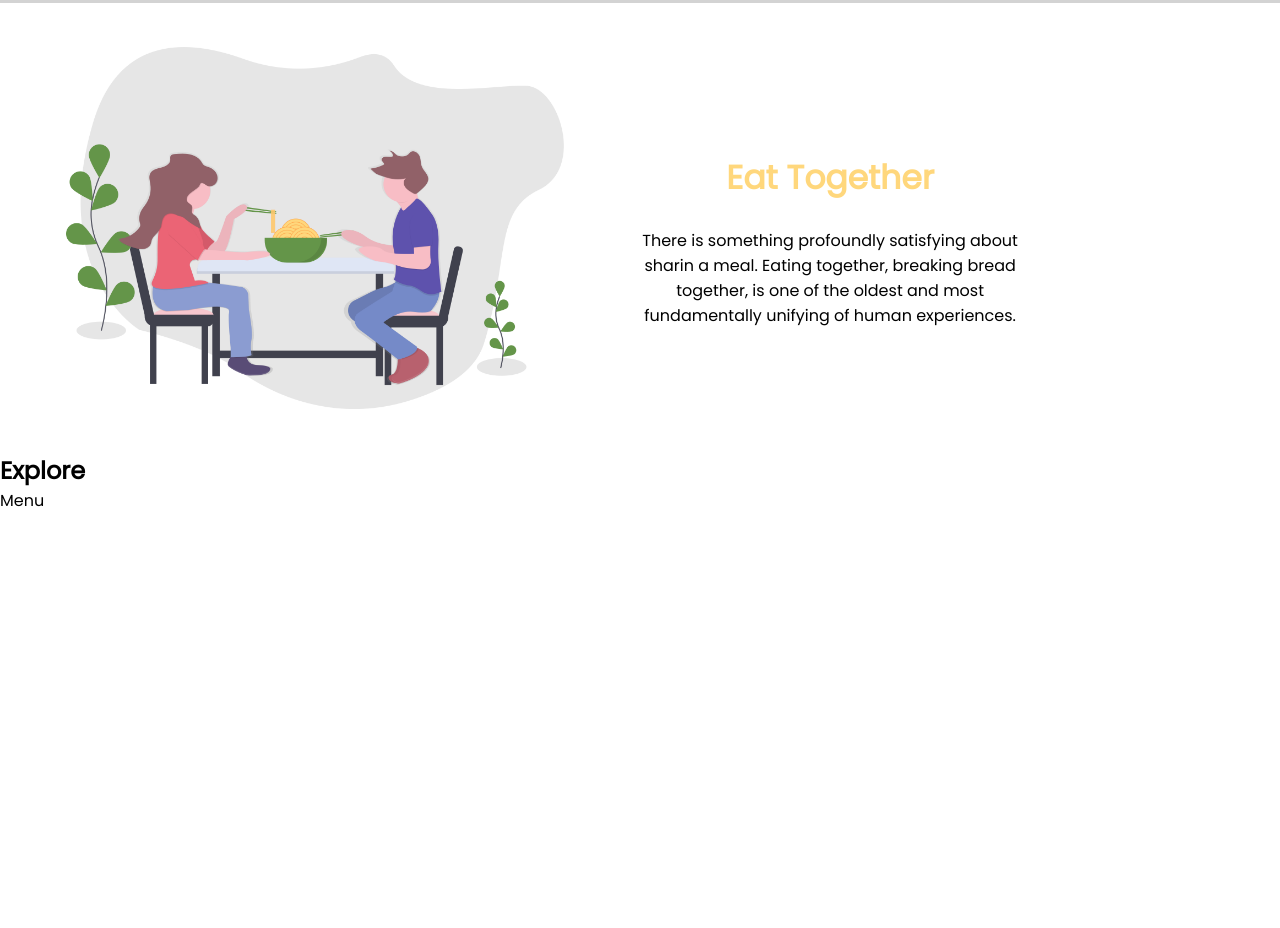
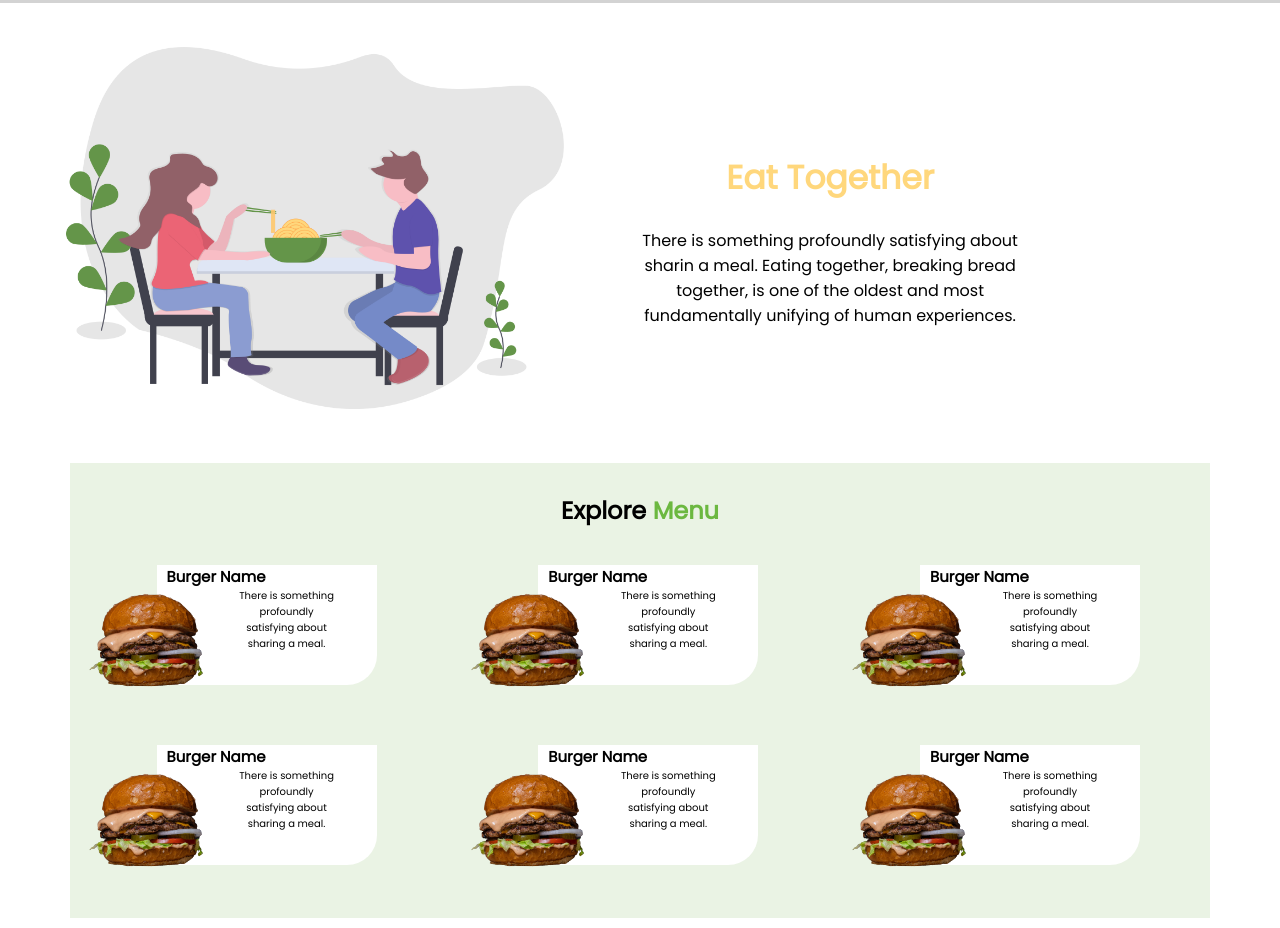
Before and after one commit to Ian-Wa/StreetFood-Website, a plain HTML site: page index.html in a window 1280 px wide. Shown: the part 797-1725 px from the top of the page. Before the commit the page ends 1310 px from the top, so only its background shows below. Drawn offline with Linux system fonts and the light colour scheme.

Commit message:
create an explore menu section together with it's styling applied

```diff
--- a/assets/CSS/index.css
+++ b/assets/CSS/index.css
@@ -157,3 +157,57 @@ button{
     font-size: 33px;
     color: #FFD77C;
 }
+
+.container2{
+    margin: 10px 70px;
+}
+
+.explore-menu{
+    background-color: #EAF3E4;
+    padding: 30px 0px;
+}
+
+.intro{
+    text-align: center;
+}
+
+.burger{
+    display: flex;
+    margin-top: 50px;
+
+}
+
+.burger img{
+    position: relative;
+    z-index: 1;
+}
+
+.food-items{
+    display: flex;
+    flex-wrap: wrap;
+    margin: 0px;
+    justify-content: space-between;
+
+}
+
+#rect{
+    position: relative;
+    height: 120px;
+    width: 220px;
+    background-color: white;
+    border-radius: 0px 0px 30px 0px;
+   font-size: 10px;
+   left: -70px;
+   bottom: 13px;
+}
+
+#food-name{
+   margin-left: 10px;
+
+}
+
+#food-text{
+    max-width: 100px;
+    text-align: center;
+    margin-left: 80px;
+}
--- a/index.html
+++ b/index.html
@@ -81,11 +81,57 @@
                 <!-- Eat together ends here -->
 
                 <div class="container2">
+                    <!-- explore menu starts here -->
                     <section>
                         <div class="explore-menu">
-                            <div class="intro"><h2>Explore</h2><span>Menu</span></div>
+                            <div class="intro"><h2>Explore <span style="color: #6CB840;">Menu</span></h2></div>
+                            <div class="food-items">
+                                <div class="burger">
+                                    <img src="assets/images/amirali-mirhashemian-sc5sTPMrVfk-unsplash-removebg-preview.png" alt="burger" height="130">
+                                    <div id="rect">
+                                        <div id="food-name"><h2>Burger Name</h2></div>
+                                        <div id="food-text"><p>There is something profoundly satisfying about sharing a meal.</p></div>
+                                    </div>
+                                </div>
+                                <div class="burger">
+                                    <img src="assets/images/amirali-mirhashemian-sc5sTPMrVfk-unsplash-removebg-preview.png" alt="burger" height="130">
+                                    <div id="rect">
+                                        <div id="food-name"><h2>Burger Name</h2></div>
+                                        <div id="food-text"><p>There is something profoundly satisfying about sharing a meal.</p></div>
+                                    </div>
+                                </div>
+                                <div class="burger">
+                                    <img src="assets/images/amirali-mirhashemian-sc5sTPMrVfk-unsplash-removebg-preview.png" alt="burger" height="130">
+                                    <div id="rect">
+                                        <div id="food-name"><h2>Burger Name</h2></div>
+                                        <div id="food-text"><p>There is something profoundly satisfying about sharing a meal.</p></div>
+                                    </div>
+                                </div>
+                                <div class="burger">
+                                    <img src="assets/images/amirali-mirhashemian-sc5sTPMrVfk-unsplash-removebg-preview.png" alt="burger" height="130">
+                                    <div id="rect">
+                                        <div id="food-name"><h2>Burger Name</h2></div>
+                                        <div id="food-text"><p>There is something profoundly satisfying about sharing a meal.</p></div>
+                                    </div>
+                                </div>
+                                <div class="burger">
+                                    <img src="assets/images/amirali-mirhashemian-sc5sTPMrVfk-unsplash-removebg-preview.png" alt="burger" height="130">
+                                    <div id="rect">
+                                        <div id="food-name"><h2>Burger Name</h2></div>
+                                        <div id="food-text"><p>There is something profoundly satisfying about sharing a meal.</p></div>
+                                    </div>
+                                </div>
+                                <div class="burger">
+                                    <img src="assets/images/amirali-mirhashemian-sc5sTPMrVfk-unsplash-removebg-preview.png" alt="burger" height="130">
+                                    <div id="rect">
+                                        <div id="food-name"><h2>Burger Name</h2></div>
+                                        <div id="food-text"><p>There is something profoundly satisfying about sharing a meal.</p></div>
+                                    </div>
+                                </div>
+                            </div>
                         </div>
                     </section>
+                    <!-- explore menu ends here -->
                 </div>
             </div>
         </main>
```
